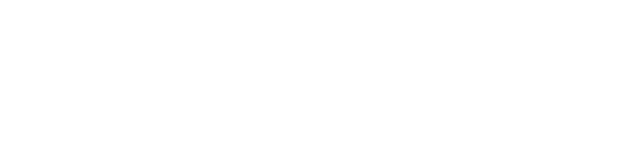
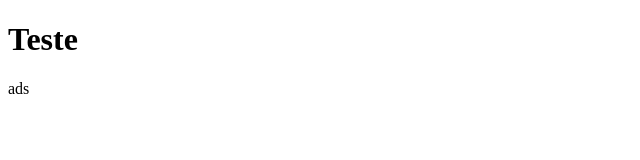
Before and after one commit to jvrb/curso_git_1, a plain HTML site: page index.html in a window 1280 px wide. Shown: the whole page, without its empty margins (0-640 px from the left). Drawn offline with Linux system fonts and the light colour scheme.

Commit message:
enviando alteracoes

```diff
--- a/index.html
+++ b/index.html
@@ -6,6 +6,7 @@
     <title>Document</title>
 </head>
 <body>
-
+    <h1>Teste</h1>
+    <p>ads</p>
 </body>
 </html>
```
